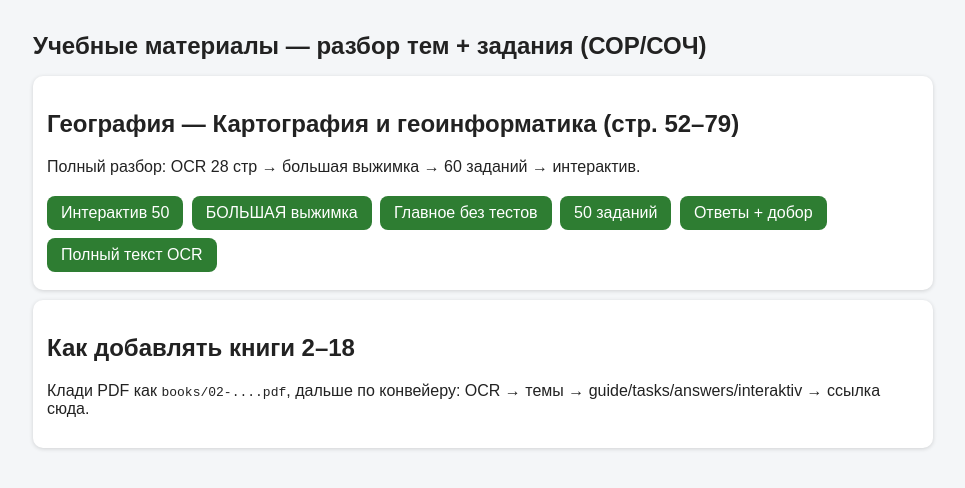
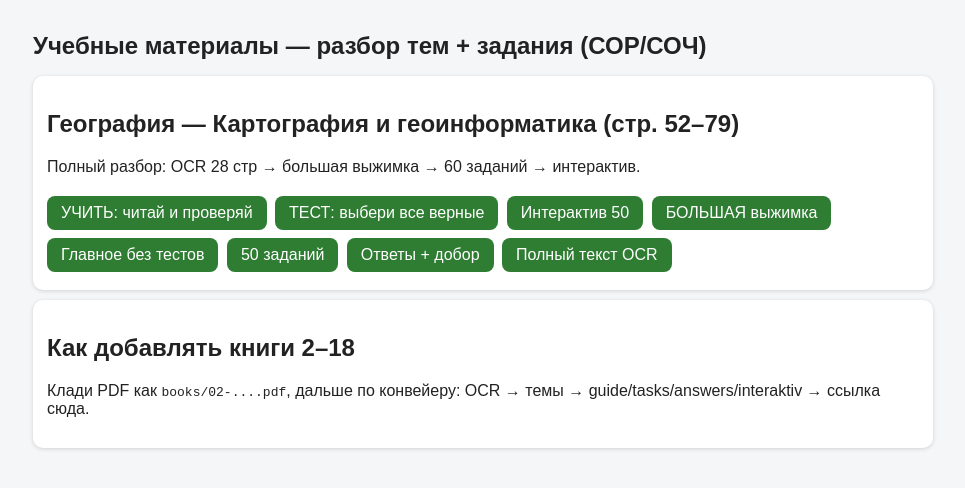
Before and after one commit to nadaess43/fdfff, a plain HTML site: page index.html in a window 1280 px wide. Shown: the whole page, without its empty margins (157-1122 px from the left). Drawn offline with Linux system fonts and the light colour scheme.

Commit message:
Link multi test from index

```diff
--- a/index.html
+++ b/index.html
@@ -3,6 +3,8 @@
 <body><h1>Учебные материалы — разбор тем + задания (СОР/СОЧ)</h1>
 <div class="card"><h2>География — Картография и геоинформатика (стр. 52–79)</h2>
 <p>Полный разбор: OCR 28 стр → большая выжимка → 60 заданий → интерактив.</p>
+<a class="btn" href="uchi.html">УЧИТЬ: читай и проверяй</a>
+<a class="btn" href="test-multi.html">ТЕСТ: выбери все верные</a>
 <a class="btn" href="geografiya-interaktiv.html">Интерактив 50</a>
 <a class="btn" href="geografiya-guide-big.html">БОЛЬШАЯ выжимка</a>
 <a class="btn" href="geografiya-guide.html">Главное без тестов</a>
```
Also changed, not shown: site/index.html (+2 -0 lines).
